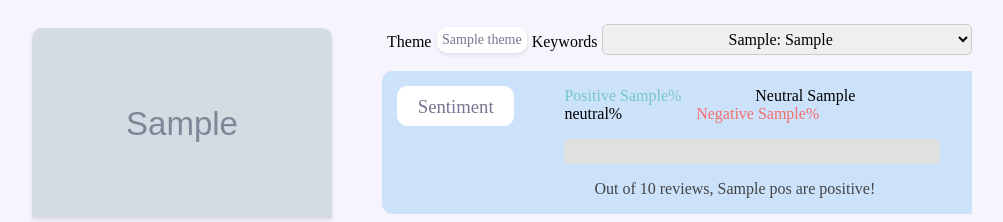
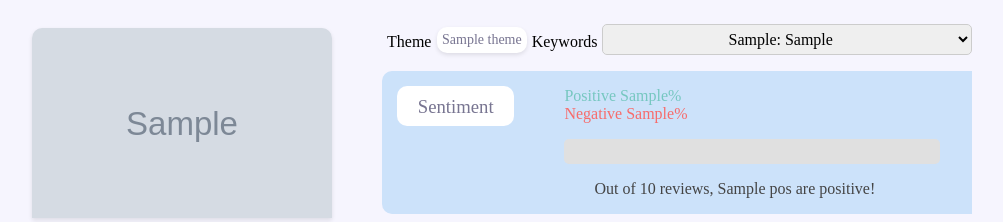
Before and after one commit to SeoulPOT/SeoulPOT, a Django app: template templates/review/reviews.html in a window 1280 px wide. Shown: the part 72-294 px from the top of the page, without its empty margins (168-1171 px from the left). Run offline with Django 5.2, Linux system fonts and the light colour scheme; tables that the repository leaves empty hold one stand-in row (values such as "Sample post"); the template is opened without the code that fills it: values that come from a table or form of the project are taken from there, most other values are stand-ins (such as "Sample title", 1, 10 or a date in 2020); grey boxes marked "Sample" are stand-in pictures; some libraries are stand-ins or nearby versions; some web fonts are replaced.

Commit message:
240926 v5 commit

```diff
--- a/templates/review/more.html
+++ b/templates/review/more.html
@@ -49,7 +49,11 @@
     <div class="right-content">
         <div id="right-box">
             {% if thema_name or first_key %}
+            {% if lang == 'kor' %}
             <div class="theme-header">
+            {% else %}
+            <div class="theme-header" style="gap:0px;">
+            {% endif %}
                 <div class="tag-box">
                     {% if thema_name %}
                     {% if lang == 'kor' %}
@@ -80,7 +84,7 @@
                     {% else %}
                         {% if first_key %}
                         <!-- 첫 번째 항목을 선택된 것처럼 미리 표시 -->
-                        <span class="keyword" style="margin-right: 10px;">Keywords</span>
+                        <span class="keyword" style="margin-left: 5px; margin-right: 10px;">Keywords</span>
                         <!-- 나머지 항목은 <select> 안에 넣음 -->
                             <select id="feature-select" style="width: 370px; margin-right:10px">
                                 <option disabled selected hidden>{{first_key}}: {{first_value}}</option>
--- a/templates/review/reviews.html
+++ b/templates/review/reviews.html
@@ -111,12 +111,10 @@
             <div class = "stat-details">
                 <p>
                     {% if lang == 'kor' %}
-                    <span class="positive-percentage" style="margin-right: 120px;">긍정 {{ pos_ratio }}%</span>
-                    <span class="neutral-percentage" style="margin-right: 120px;">중립 {{neutral}}%</span>
+                    <span class="positive-percentage" style="margin-right: 330px;">긍정 {{ pos_ratio }}%</span>
                     <span class="negative-percentage">부정 {{ neg_ratio }}%</span>
                     {% else %}
-                    <span class="positive-percentage" style="margin-right: 70px;">Positive {{ pos_ratio }}%</span>
-                    <span class="neutral-percentage" style="margin-right: 70px;">Neutral {{neutral}}%</span>
+                    <span class="positive-percentage" style="margin-right: 300px;">Positive {{ pos_ratio }}%</span>
                     <span class="negative-percentage">Negative {{ neg_ratio }}%</span>
                     {% endif %}
                 </p>
```
